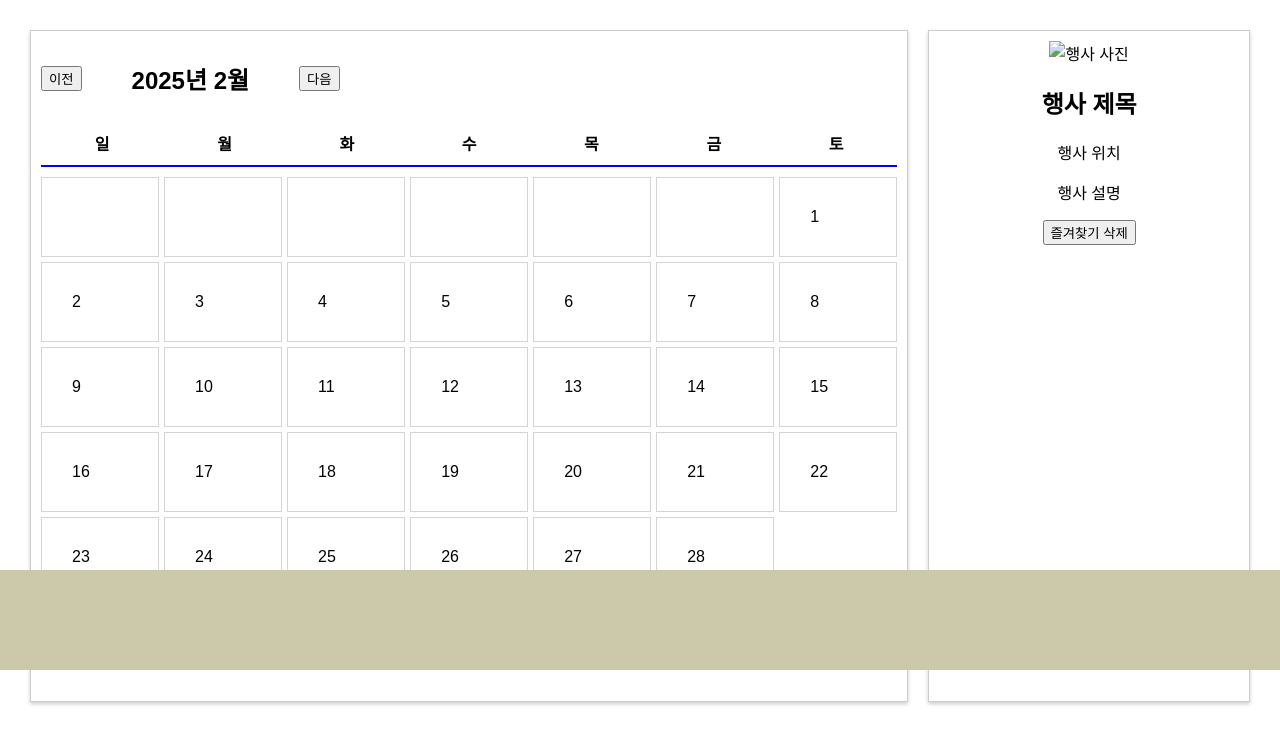
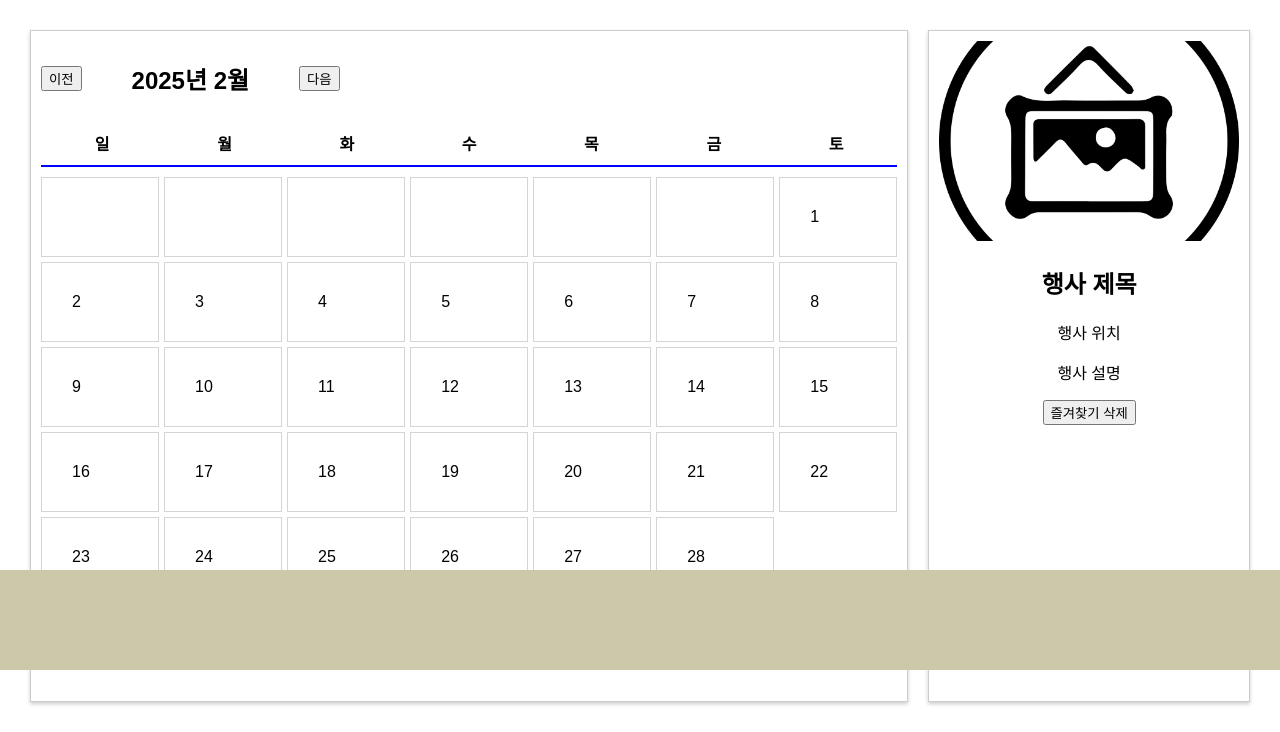
Before and after one commit to Alca0927/EventScheduleIndividual, a Python web app: template templates/mypage.html in a window 1280 px wide. Shown: the part 130-862 px from the top of the page. Run offline with Jinja, Linux system fonts and the light colour scheme; the template is opened without the code that fills it: most values are stand-ins (such as "Sample title", 1, 10 or a date in 2020).

Commit message:
Alca_mypage에서 디폴트 사진 나오도록 설정

```diff
--- a/templates/mypage.html
+++ b/templates/mypage.html
@@ -47,7 +47,7 @@
       </div>
       <div class="detail-container">                                <!--디테일 창 컨테이너-->
 
-        <img id="detailImage" src="#" alt="행사 사진" style="width:100%; max-height:200px; object-fit:cover;">
+        <img id="detailImage" src="{{ url_for('static', filename='pic/default.png') }}" alt="행사 사진" style="width:100%; max-height:200px; object-fit:cover;">
         <h2 id="detailEventName">행사 제목</h2>
         <p id="detailLocation">행사 위치</p>
         <p id="detailExplain">행사 설명</p>
```
